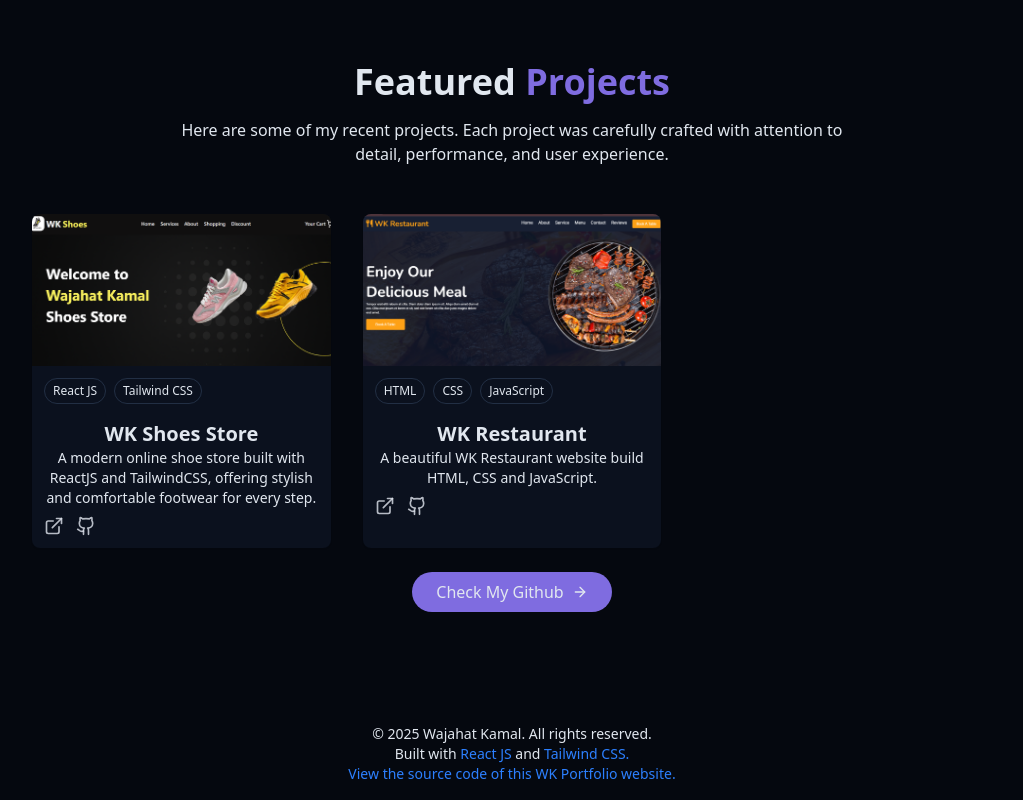
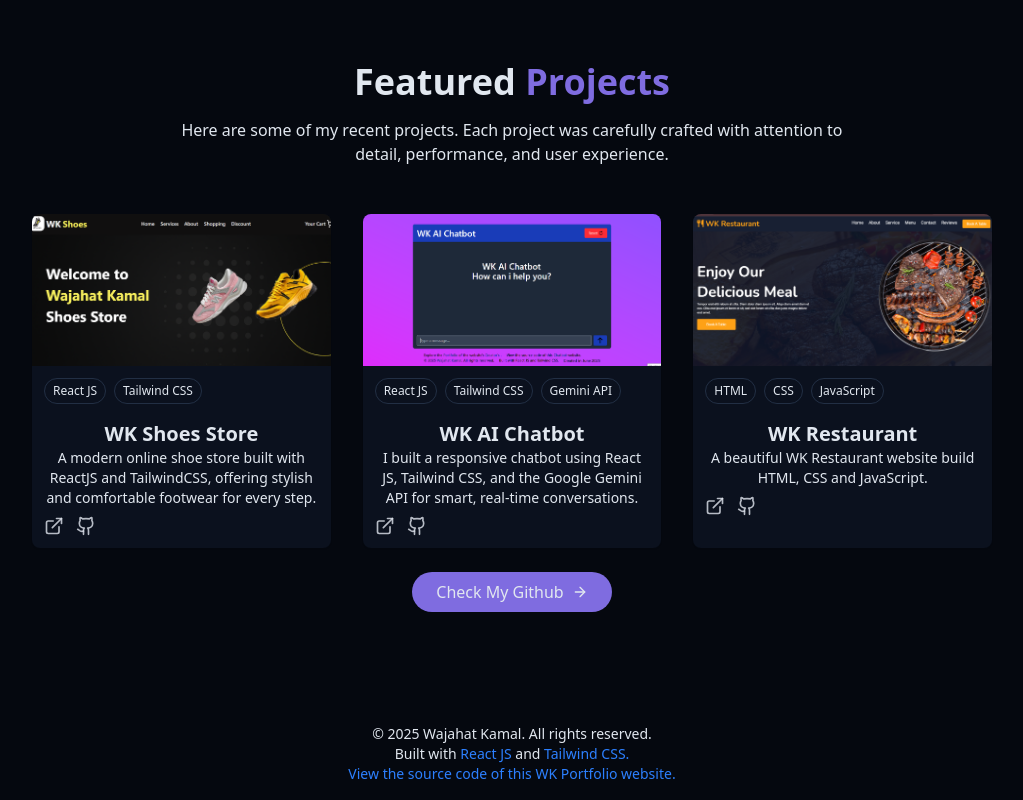
Before and after one commit to wajahat-kamal/Dev-Portfolio, a React (Vite) app: page / in a window 1280 px wide. Shown: the part 1940-2740 px from the top of the page, without its empty margins (128-1151 px from the left). Built offline with nearby package versions, Linux system fonts and the light colour scheme.

Commit message:
Add WK AI Chatbot project details and update associated image

```diff
--- a/src/components/ProjectsSection.jsx
+++ b/src/components/ProjectsSection.jsx
@@ -12,6 +12,15 @@ const projects = [
   },
   {
     id: 2,
+    title: "WK AI Chatbot",
+    description: "I built a responsive chatbot using React JS, Tailwind CSS, and the Google Gemini API for smart, real-time conversations.",
+    image: "/projects/WK-Chatbot.png",
+    tags: ["React JS", "Tailwind CSS", "Gemini API"],
+    demoURL: "https://wk-ai-chatbot.vercel.app/",
+    githubURL: "https://github.com/wajahat-kamal/WK-Chatbot.git",
+  },
+  {
+    id: 3,
     title: "WK Restaurant",
     description:
       "A beautiful WK Restaurant website build HTML, CSS and JavaScript.",
```
Also changed, not shown: public/projects/WK-Chatbot.png.
